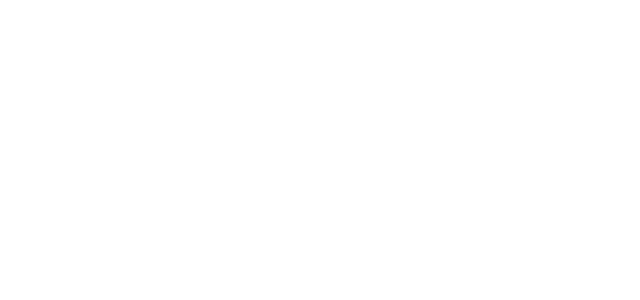
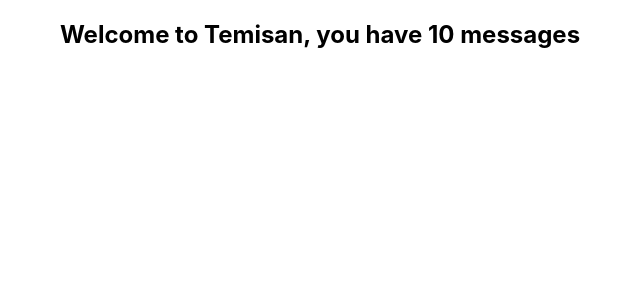
Before and after one commit to heytemisan/React-TypeScript, a React (Create React App) app: page / in a window 1280 px wide. Shown: the top 300 px of the page, without its empty margins (320-960 px from the left). Built offline with nearby package versions, Linux system fonts and the light colour scheme.

Commit message:
created Lesson1 folder

```diff
--- a/src/App.tsx
+++ b/src/App.tsx
@@ -1,11 +1,10 @@
-import React from 'react';
-import logo from './logo.svg';
 import './App.css';
+import { Greet } from './components/Lesson1/Greet';
 
 function App() {
   return (
     <div className="App">
-
+      <Greet/>
     </div>
   );
 }
--- /dev/null
+++ b/src/components/Lesson1/Greet.tsx
@@ -0,0 +1,7 @@
+export const Greet = () => {
+    return (
+        <div>
+            <h2>Welcome to Temisan, you have 10 messages</h2>
+        </div>
+    )
+}
```
